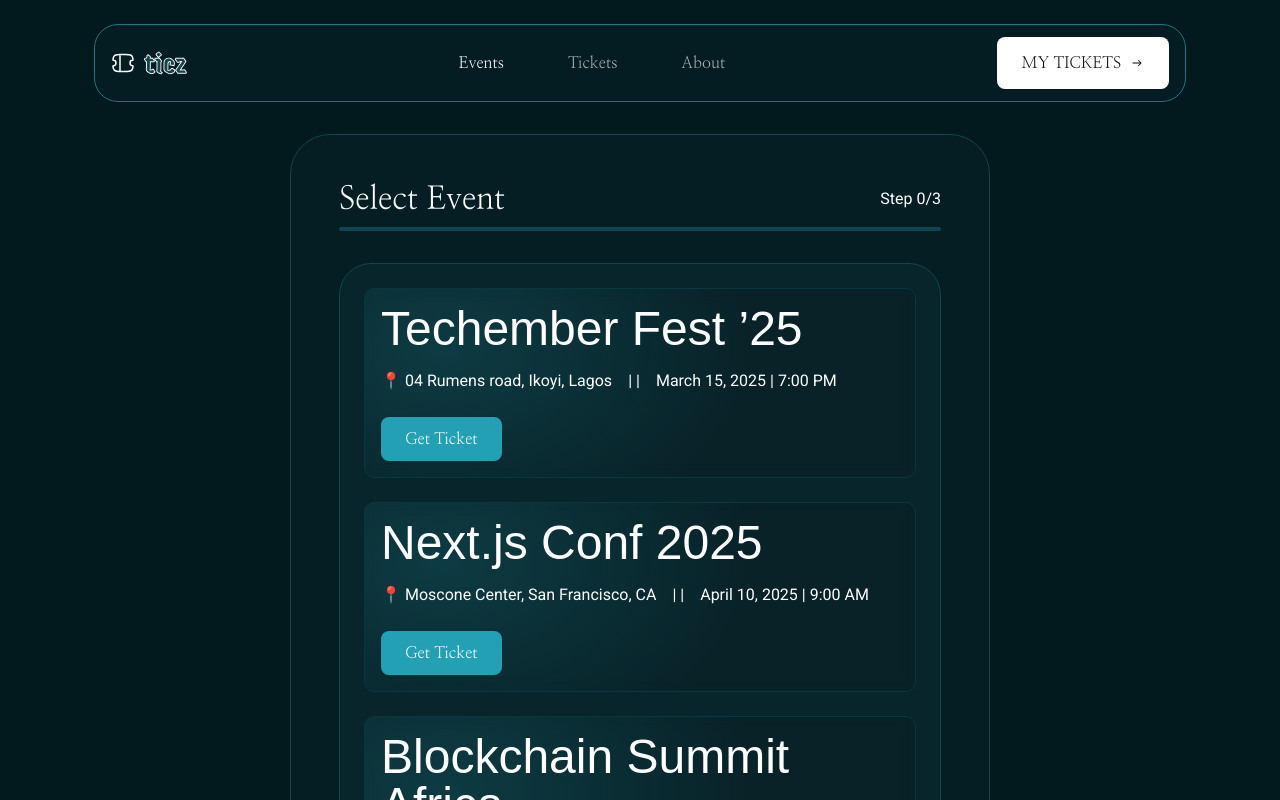
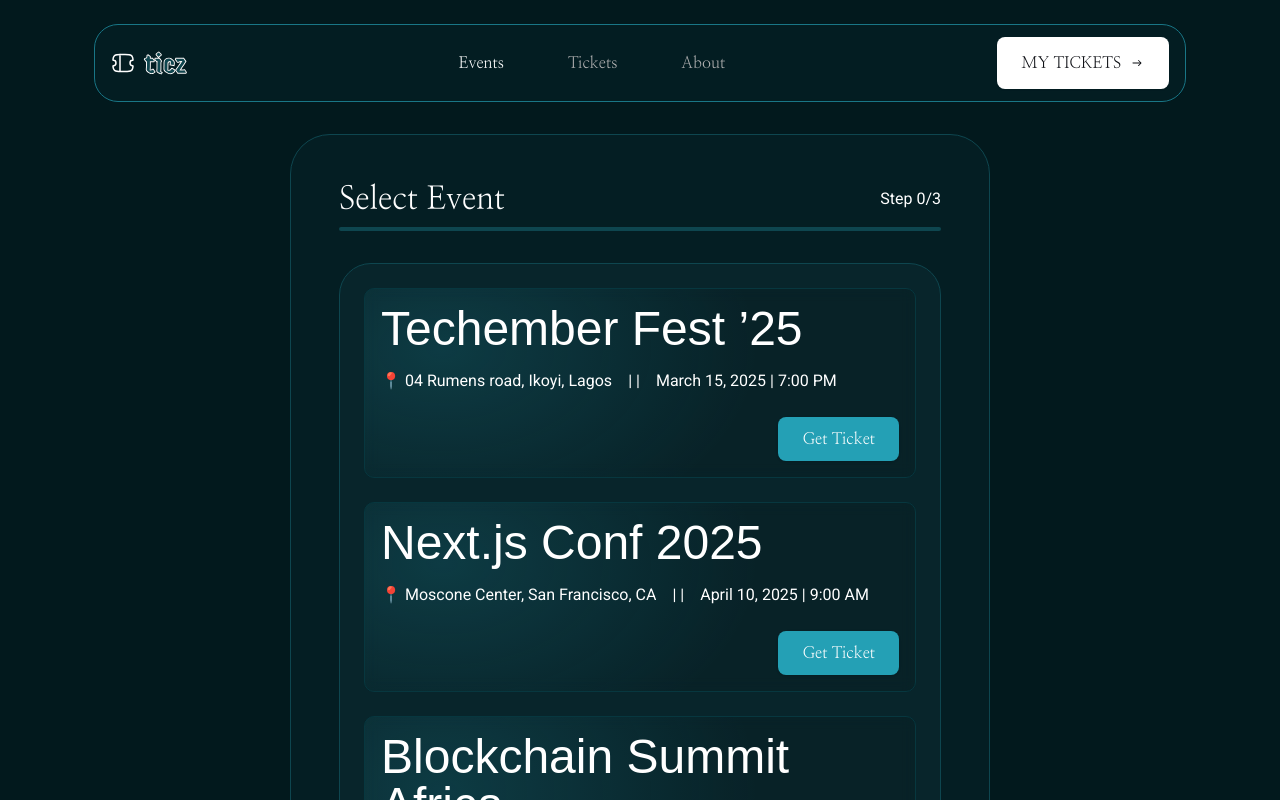
Before and after one commit to iflames1/hngx-stage2-event-booking, a Next.js app: page / in a window 1280 px wide. Shown: the top 800 px of the page. Built offline with nearby package versions, Linux system fonts and the light colour scheme; a web font is replaced by a local one.

Commit message:
style: align button to the right

```diff
--- a/src/app/events.tsx
+++ b/src/app/events.tsx
@@ -23,18 +23,21 @@ export default function Events({ setStep, setEvent }: EventsProps) {
 								📍 {event.eventLocation}
 							</span>
 							<span className="hidden sm:inline-flex">| |</span>
-							<span>{event.eventDateTime}</span>
+							<span className="truncate overflow-hidden">
+								{event.eventDateTime}
+							</span>
 						</p>
 					</div>
+					<div className="flex justify-end">
 						<Button
 							onClick={() => {
 								setEvent(event);
 								setStep(1);
 							}}
-						className="mt-2 w-full sm:w-auto"
 						>
 							Get Ticket
 						</Button>
+					</div>
 				</div>
 			))}
 		</div>
```
Lines whose indentation alone changed are shown as unchanged.
